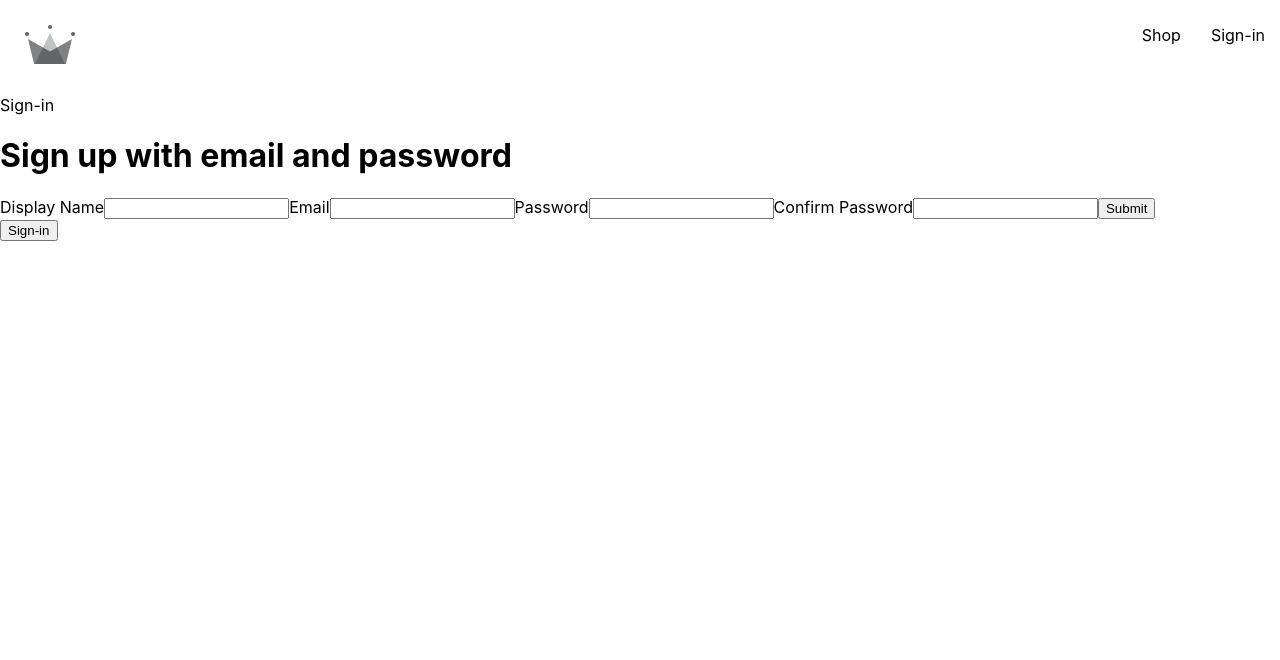
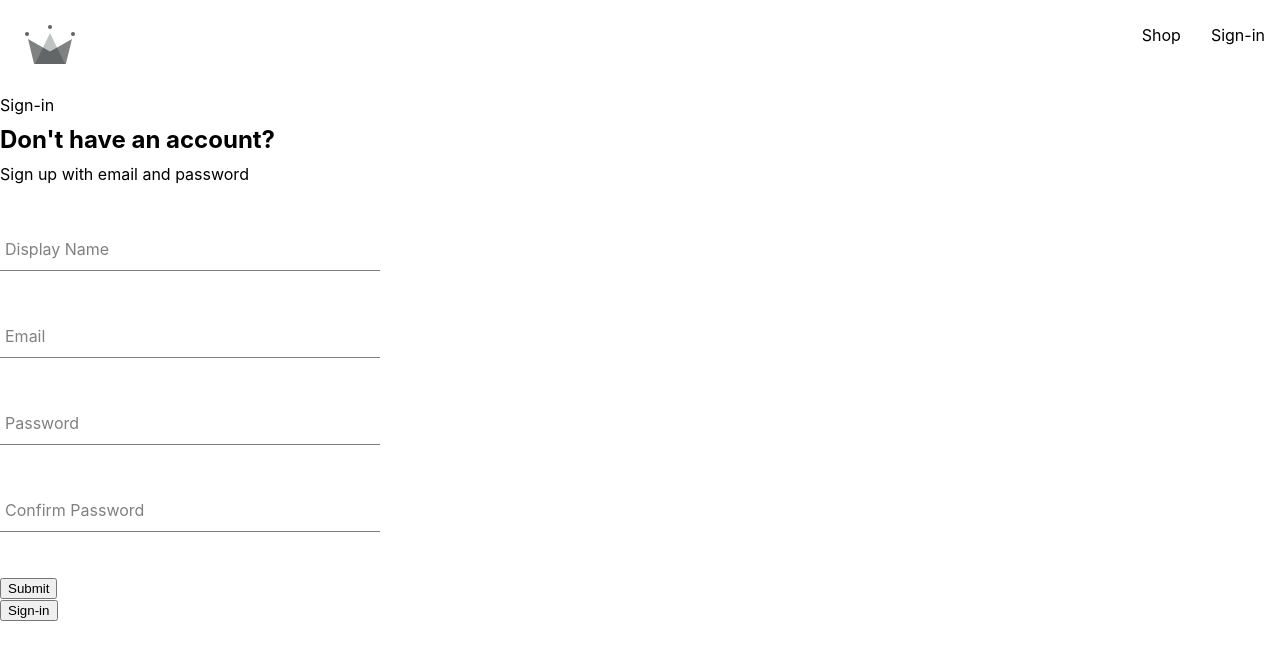
Before and after one commit to ZhangMYihua/crwn-clothing-v2, a React (Create React App) app: page /sign-in in a window 1280 px wide. Shown: the top 660 px of the page. Built offline with nearby package versions, Linux system fonts and the light colour scheme.

Commit message:
- added some components

```diff
--- /dev/null
+++ b/src/components/form-input/index.jsx
@@ -0,0 +1,20 @@
+import "./style.scss";
+
+const FormInput = ({ label, ...otherProps }) => {
+  return (
+    <div className="group">
+      <input className="form-input" {...otherProps} />
+      {label && (
+        <label
+          className={`${
+            otherProps.value.length ? "shrink" : ""
+          } form-input-label`}
+        >
+          {label}
+        </label>
+      )}
+    </div>
+  );
+};
+
+export default FormInput;
--- /dev/null
+++ b/src/components/form-input/style.scss
@@ -0,0 +1,46 @@
+$sub-color: grey;
+$main-color: black;
+@mixin shrinkLabel {
+  top: -14px;
+  font-size: 12px;
+  color: $main-color;
+}
+.group {
+  position: relative;
+  margin: 45px 0;
+  .form-input {
+    background: none;
+    background-color: white;
+    color: $sub-color;
+    font-size: 18px;
+    padding: 10px 10px 10px 5px;
+    display: block;
+    width: 100%;
+    border: none;
+    border-radius: 0;
+    border-bottom: 1px solid $sub-color;
+    margin: 25px 0;
+    &:focus {
+      outline: none;
+    }
+    &:focus ~ .form-input-label {
+      @include shrinkLabel();
+    }
+  }
+  input[type="password"] {
+    letter-spacing: 0.3em;
+  }
+  .form-input-label {
+    color: $sub-color;
+    font-size: 16px;
+    font-weight: normal;
+    position: absolute;
+    pointer-events: none;
+    left: 5px;
+    top: 10px;
+    transition: 300ms ease all;
+    &.shrink {
+      @include shrinkLabel();
+    }
+  }
+}
--- a/src/components/sign-up-form/index.jsx
+++ b/src/components/sign-up-form/index.jsx
@@ -3,6 +3,8 @@ import {
   createAuthUserWithEmailAndPassword,
   createUserDocumentFromAuth,
 } from "../../utils/firebase";
+import FormInput from "../form-input";
+import "./styles.scss";
 
 const defaultFormFields = {
   displayName: "",
@@ -43,11 +45,12 @@ const SignUpForm = () => {
     setFormFields({ ...formFields, [name]: value });
   };
   return (
-    <div>
-      <h1>Sign up with email and password</h1>
+    <div className="sign-up-container">
+      <h2>Don't have an account?</h2>
+      <span>Sign up with email and password</span>
       <form onSubmit={handleSubmit}>
-        <label>Display Name</label>
-        <input
+        <FormInput
+          label="Display Name"
           type="text"
           required
           onChange={handleInputChange}
@@ -55,8 +58,8 @@ const SignUpForm = () => {
           name="displayName"
         />
 
-        <label>Email</label>
-        <input
+        <FormInput
+          label="Email"
           type="email"
           required
           onChange={handleInputChange}
@@ -64,8 +67,8 @@ const SignUpForm = () => {
           name="email"
         />
 
-        <label>Password</label>
-        <input
+        <FormInput
+          label="Password"
           type="password"
           required
           onChange={handleInputChange}
@@ -73,8 +76,8 @@ const SignUpForm = () => {
           name="password"
         />
 
-        <label>Confirm Password</label>
-        <input
+        <FormInput
+          label="Confirm Password"
           type="password"
           required
           onChange={handleInputChange}
--- /dev/null
+++ b/src/components/sign-up-form/styles.scss
@@ -0,0 +1,9 @@
+.sign-up-container {
+  display: flex;
+  flex-direction: column;
+  width: 380px;
+
+  h2 {
+    margin: 10px 0;
+  }
+}
```
